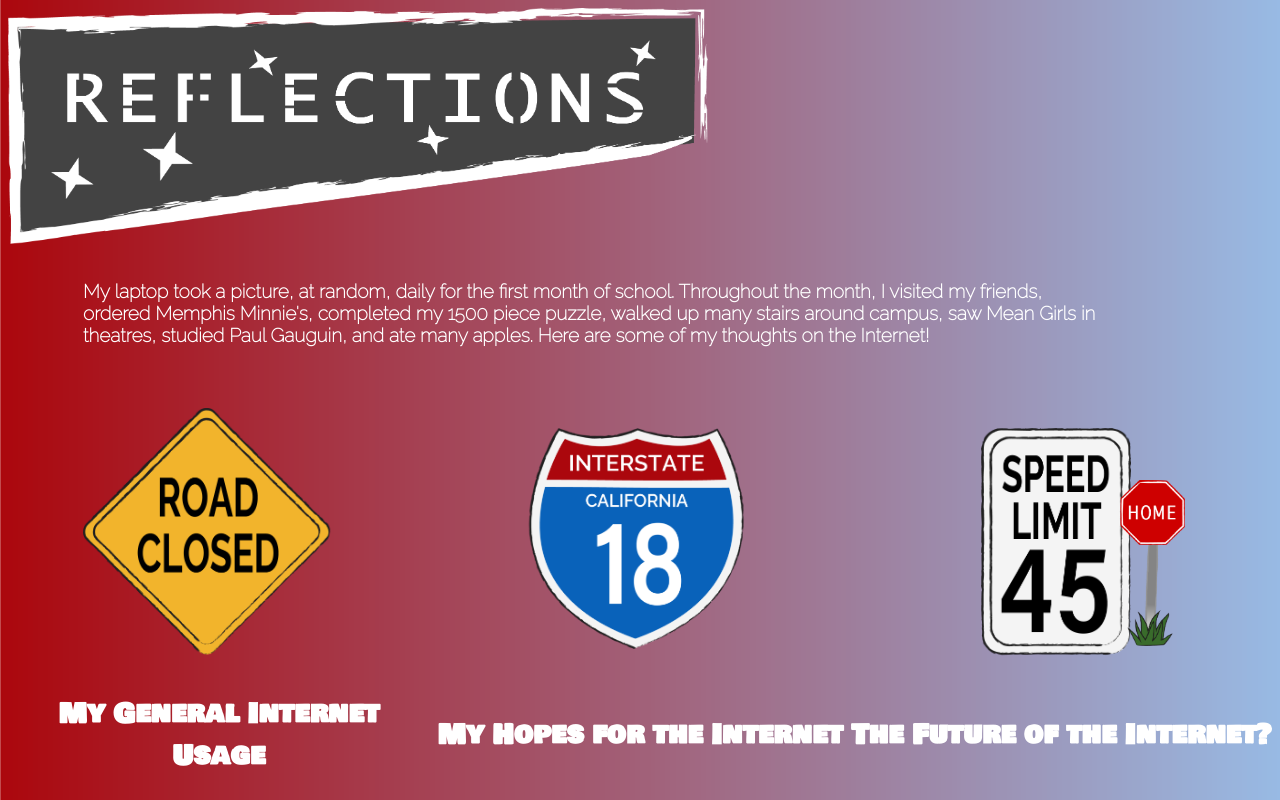
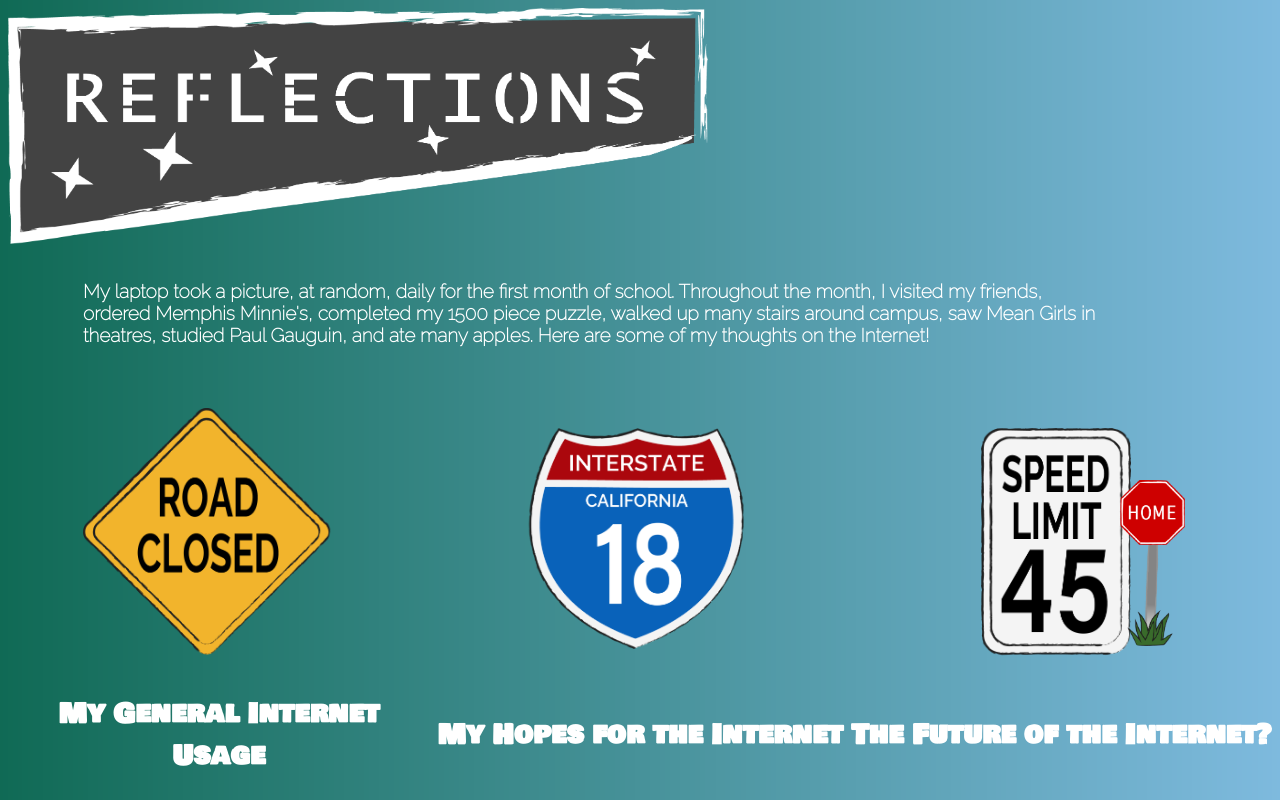
Before and after one commit to sylvimota/the-feed, a plain HTML site: page reflections.html in a window 1280 px wide. Shown: the top 800 px of the page. Drawn offline with Linux system fonts and the light colour scheme.

Commit message:
background change

```diff
--- a/styles2.css
+++ b/styles2.css
@@ -1,10 +1,10 @@
 body{
     color: white;
-    background-image: url(images/gradient.png);
+    background-image: url(images/bluegradient1.png);
     background-size: contain;
     background-repeat: repeat;
     font-family: 'Raleway';
-    font-weight: 700;
+    font-weight: 900;
     font-size: 19px;
 }
 
--- a/styles3.css
+++ b/styles3.css
@@ -1,5 +1,5 @@
 body{
-    background-image: url(images/bluegradient.png);
+    background-image: url(images/bluegradient2.png);
     background-size: cover;
     background-repeat: repeat;
 }
```
Also changed, not shown: images/bluegradient1.png (added), images/bluegradient2.png (added).
